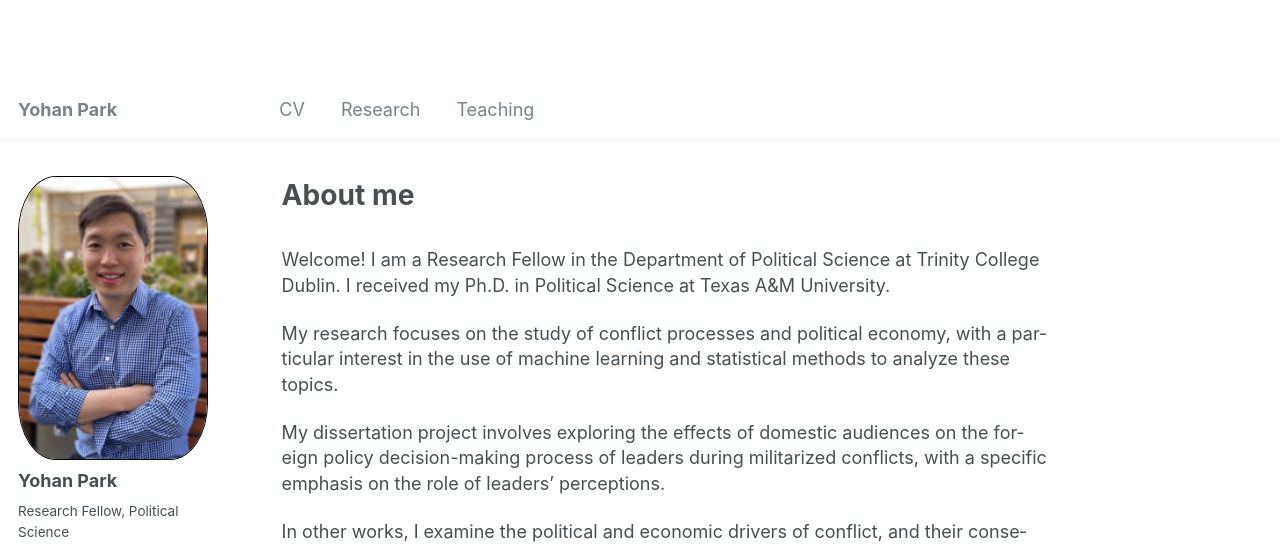
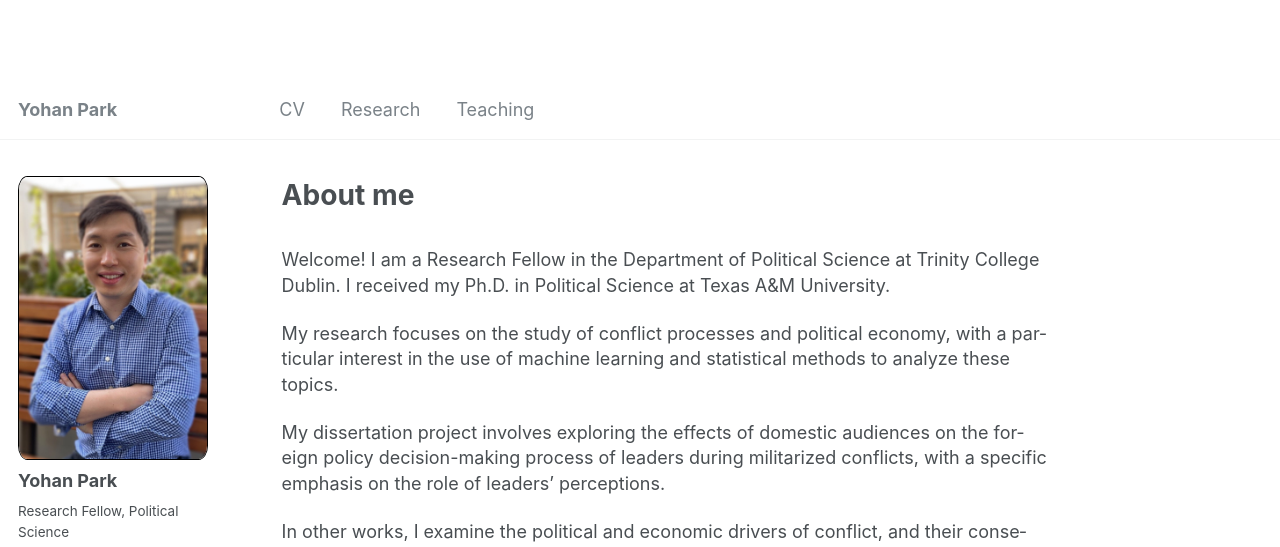
Before and after one commit to yohanpark23/yohanpark23.github.io, a Jekyll site: the page built from _pages/about.md, in a window 1280 px wide. Shown: the top 547 px of the page. Built offline with Jekyll 4.4.1, drawn with Linux system fonts in a browser that asks for light colours; some web fonts are replaced.

Commit message:
Update _sidebar.scss

```diff
--- a/_sass/_sidebar.scss
+++ b/_sass/_sidebar.scss
@@ -71,7 +71,7 @@
 
 .author__avatar {
   display: table-cell;
-  vertical-align: middle; // top
+  vertical-align: bottom; // top
   width: 36px;
   // set width only, for non-square avatars
   // height: 36px;
@@ -84,7 +84,7 @@
 
   img {
     max-width: 200px;
-    border-radius: 20%;  //50%
+    border-radius: 5%;  //50%
 
     @include breakpoint($large) {
       padding: 0px;  //5
@@ -95,7 +95,7 @@
 
 .author__content {
   display: table-cell;
-  vertical-align: top;
+  vertical-align: middle;
   padding-left: 15px;
   padding-right: 25px;
   line-height: 1;
@@ -133,7 +133,7 @@
 .author__urls-wrapper {
   position: relative;
   display: table-cell;
-  vertical-align: middle;
+  vertical-align: bottom;
   font-family: $sans-serif;
   z-index: 10;
   position: relative;
```
